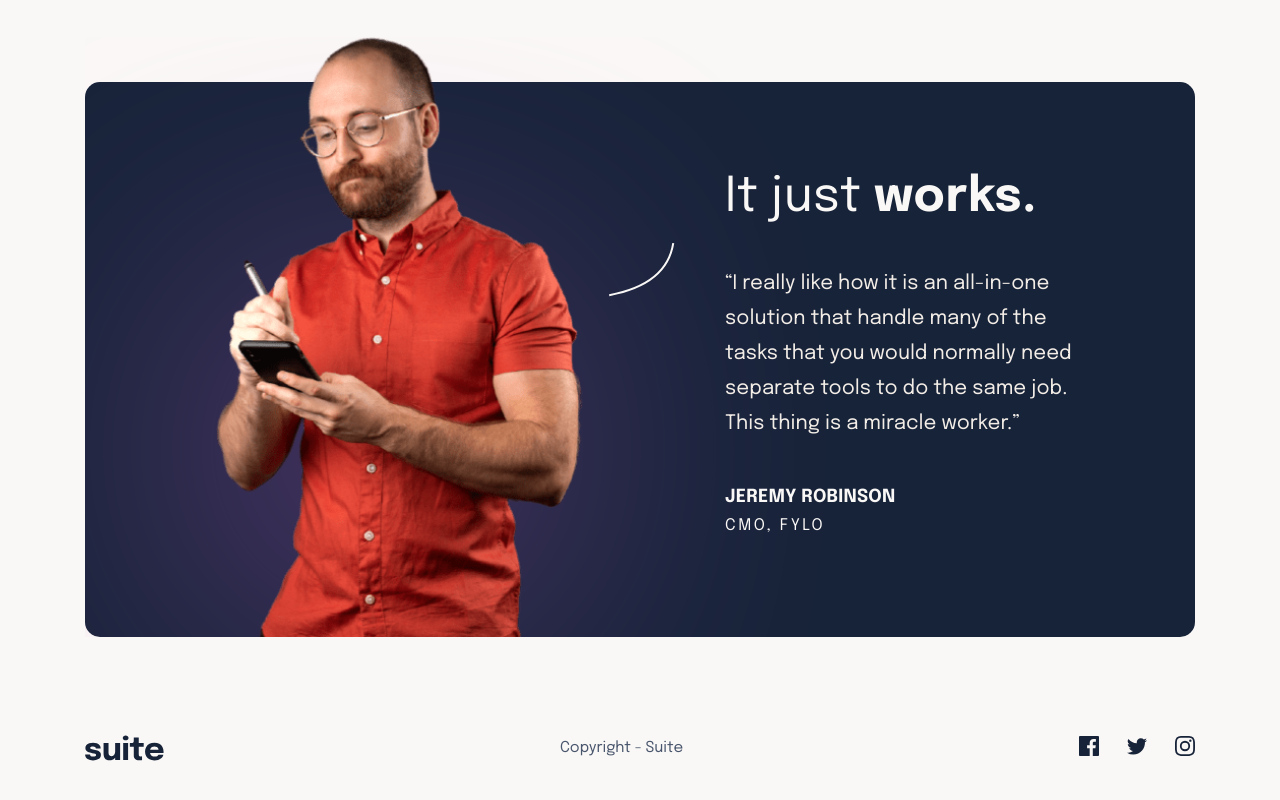
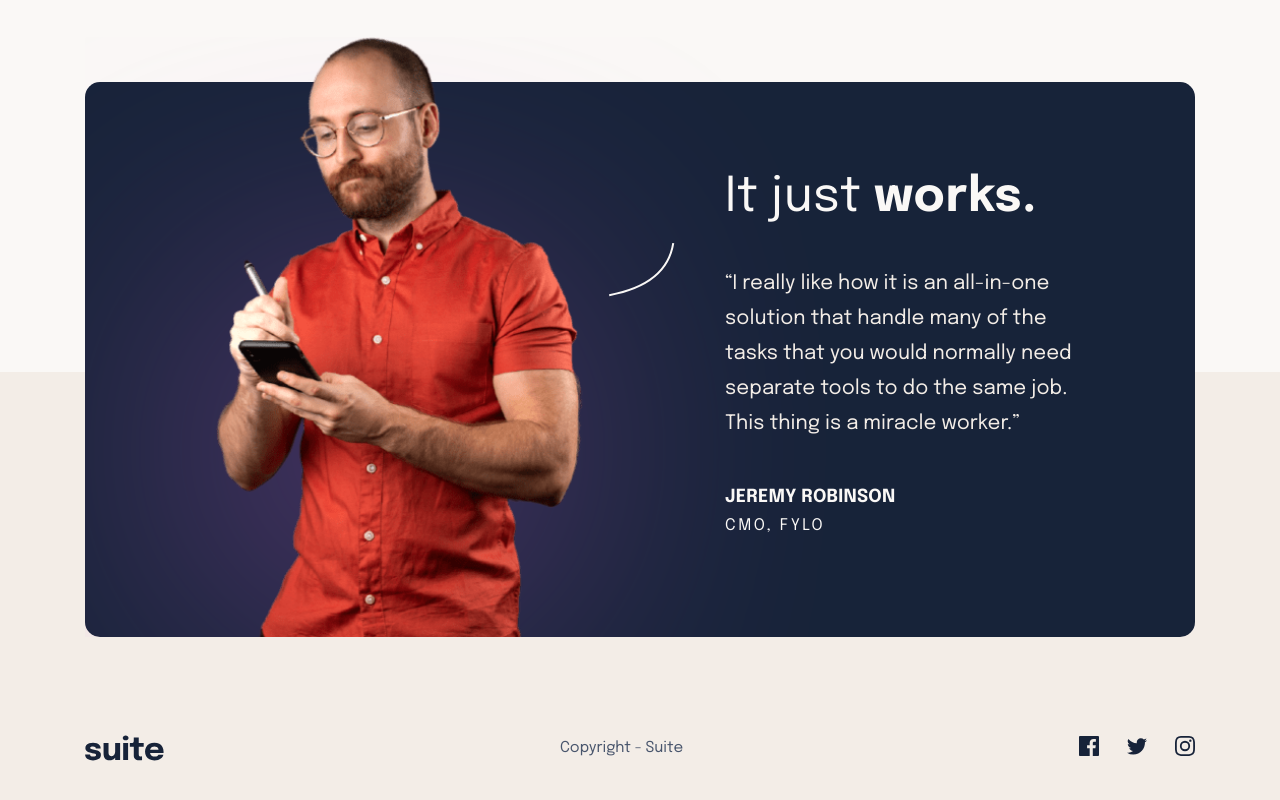
Before and after one commit to vanderms/frontend-mentor-suite-landing-page, a Next.js app: page /frontend-mentor-suite-landing-page/ in a window 1280 px wide. Shown: the part 890-1690 px from the top of the page. Built offline with nearby package versions, Linux system fonts and the light colour scheme.

Commit message:
add footer cream background and links aria labels

```diff
--- a/components/footer.tsx
+++ b/components/footer.tsx
@@ -7,6 +7,7 @@ import SVGIconTwitter from './svg-icon-twitter';
 export default function Footer() {
   return (
     <footer className="footer-root">
+      <div className="container">
         <img src={path('/assets/logo.svg')} alt="logo" className="logo" />
         <div className="copyright">Copyright - Suite</div>
         <ul className="social-links">
@@ -15,6 +16,7 @@ export default function Footer() {
               href="https://pt-br.facebook.com/"
               target="_blank"
               rel="noopener noreferrer"
+              aria-label="facebook"
             >
               <SVGIconFacebook />
             </a>
@@ -24,6 +26,7 @@ export default function Footer() {
               href="https://twitter.com/"
               target="_blank"
               rel="noopener noreferrer"
+              aria-label="twitter"
             >
               <SVGIconTwitter />
             </a>
@@ -33,11 +36,13 @@ export default function Footer() {
               href="https://www.instagram.com/"
               target="_blank"
               rel="noopener noreferrer"
+              aria-label="instagram"
             >
               <SVGIconIstagram />
             </a>
           </li>
         </ul>
+      </div>
     </footer>
   );
 }
--- a/styles/_footer.scss
+++ b/styles/_footer.scss
@@ -2,12 +2,26 @@
 @use './typography';
 
 .footer-root {
-  @include container;
-  margin-top: rem(95);
-  margin-bottom: rem(72);
-  display: flex;
-  justify-content: space-between;
-  align-items: center;
+  position: relative;
+
+  &::before {
+    content: '';
+    position: absolute;
+    @include size(100%, rem(464));
+    z-index: -999;
+    background-color: $cream;
+    left: 0;
+    bottom: 0;
+  }
+
+  .container {
+    @include container;
+    margin-top: rem(95);
+    padding-bottom: rem(72);
+    display: flex;
+    justify-content: space-between;
+    align-items: center;
+  }
 
   @include media(mobile) {
     margin-top: rem(56);
```
Lines whose indentation alone changed are shown as unchanged.
